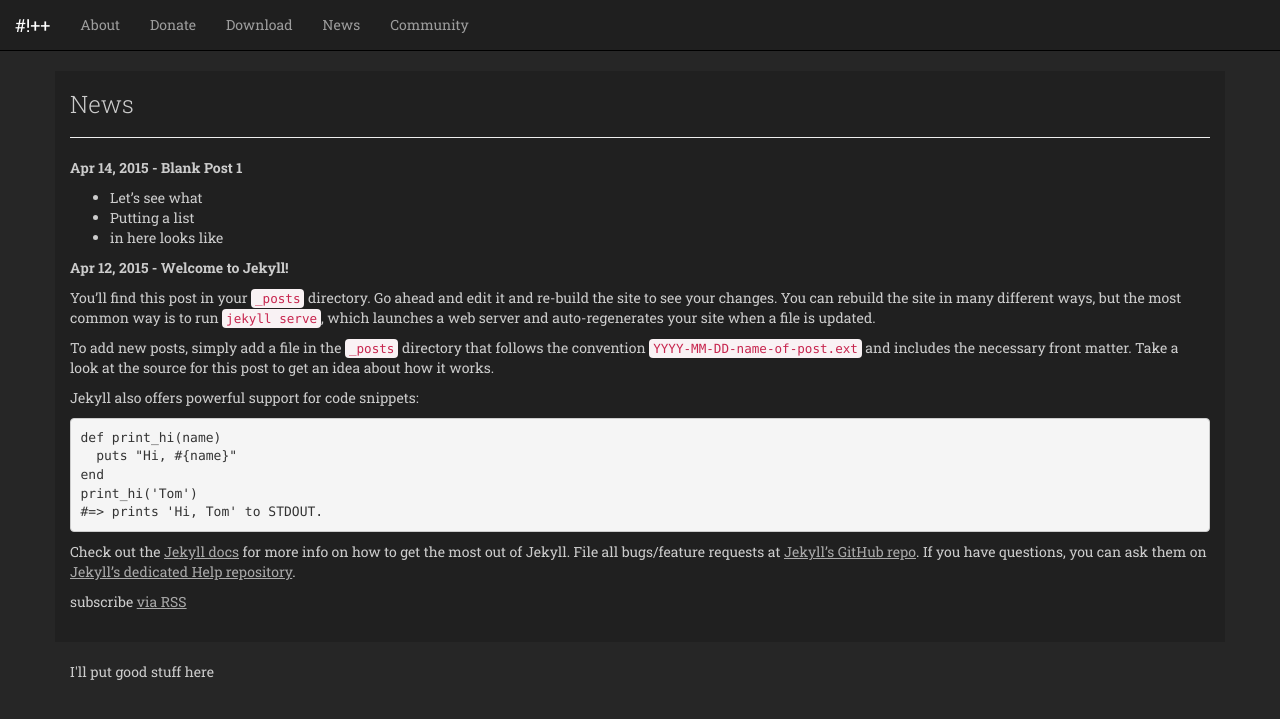
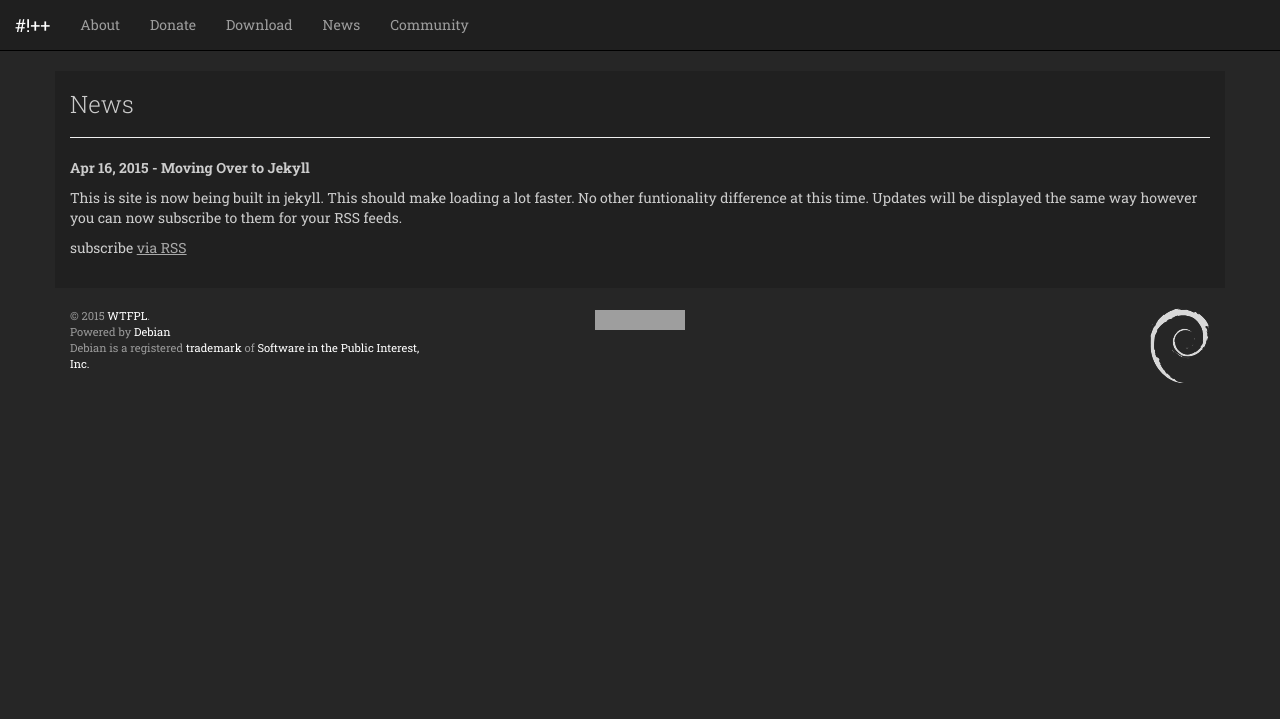
Before and after one commit to CBPP/crunchbangplusplus.org, a Jekyll site: the page built from pages/news.html, in a window 1280 px wide. Shown: the top 719 px of the page. Built offline with Jekyll 4.4.1, drawn with Linux system fonts in a browser that asks for light colours; nearby versions of some CDN libraries; grey boxes are pictures that could not be loaded.

Commit message:
added footer

```diff
--- a/_config.yml
+++ b/_config.yml
@@ -2,9 +2,9 @@
 title: Crunchbangplusplus
 email: lucas.overland@gmail.com
 description: > # this means to ignore newlines until "baseurl:"
-  Don't write a description here. It looks ugly.
-baseurl: "" # the subpath of your site, e.g. /blog/
-url: "http://yourdomain.com" # the base hostname & protocol for your site
+  GOD SAVE THE CRUNCH
+baseurl: ""
+url: "https://crunchbangplusplus.org"
 twitter_username: overlandandseas
 github_username:  cbpp
 
--- a/_includes/footer.html
+++ b/_includes/footer.html
@@ -1 +1,18 @@
-<p>I'll put good stuff here</p>
+<div class="container footer" >
+    <div class="row">
+      <div class="col-sm-4 col-xs-12">
+    <p>
+      &copy; 2015 <a href="http:///wtfpl.net" >WTFPL</a>.<br>
+      Powered by <a href="http://debian.org">Debian</a><br>
+      Debian is a registered <a href="https://www.debian.org/trademark">trademark</a> of <a href="http://www.spi-inc.org/">Software in the Public Interest, Inc.</a>
+    </p>
+    </div>
+    <div class="col-sm-4 align-middle col-xs-6">
+      <a href="https://www.digitalocean.com/?refcode=9ac8b5947349"><img src="https://www.digitalocean.com/assets/images/logos-badges/png/DO_Proudly_Hosted_Badge_White-0f0151a4.png" alt="COMWITHITNOW" /></a>
+    </div>
+    <div class="col-sm-4 align-right col-xs-6" >
+      <!-- <%= link_to image_tag('openlogo-nd2.svg'), 'https://debian.org' %> -->
+      <a href="https://debian.org"><img src="/assets/images/openlogo-nd2.svg" alt="Debian Logo"></a>
+    </div>
+  </div>
+  </div>
--- a/_layouts/default.html
+++ b/_layouts/default.html
@@ -9,9 +9,9 @@
     <div class="container" id="content">
         {{ content }}
     </div>
-    <div class="container">
+    <!-- <div class="container"> -->
       {% include footer.html %}
-    </div>
+    <!-- </div> -->
 
   </body>
 
--- a/_posts/2015-04-12-welcome-to-jekyll.markdown
+++ /dev/null
@@ -1,25 +0,0 @@
----
-layout: post
-title:  "Welcome to Jekyll!"
-date:   2015-04-12 14:59:25
-categories: jekyll update
----
-You’ll find this post in your `_posts` directory. Go ahead and edit it and re-build the site to see your changes. You can rebuild the site in many different ways, but the most common way is to run `jekyll serve`, which launches a web server and auto-regenerates your site when a file is updated.
-
-To add new posts, simply add a file in the `_posts` directory that follows the convention `YYYY-MM-DD-name-of-post.ext` and includes the necessary front matter. Take a look at the source for this post to get an idea about how it works.
-
-Jekyll also offers powerful support for code snippets:
-
-{% highlight ruby %}
-def print_hi(name)
-  puts "Hi, #{name}"
-end
-print_hi('Tom')
-#=> prints 'Hi, Tom' to STDOUT.
-{% endhighlight %}
-
-Check out the [Jekyll docs][jekyll] for more info on how to get the most out of Jekyll. File all bugs/feature requests at [Jekyll’s GitHub repo][jekyll-gh]. If you have questions, you can ask them on [Jekyll’s dedicated Help repository][jekyll-help].
-
-[jekyll]:      http://jekyllrb.com
-[jekyll-gh]:   https://github.com/jekyll/jekyll
-[jekyll-help]: https://github.com/jekyll/jekyll-help
--- a/_posts/2015-4-13-jekyll-yo.md
+++ /dev/null
@@ -1,10 +0,0 @@
----
-layout: post
-title:  "Blank Post 1"
-date:   2015-04-14 00:00:00
-categories: cbpp update
----
-
-+ Let's see what
-+ Putting a list
-+ in here looks like
--- /dev/null
+++ b/_posts/2015-4-16-migration-to-jekyll.md
@@ -0,0 +1,9 @@
+---
+layout: post
+title:  "Moving Over to Jekyll"
+date:   2015-04-16 00:00:00
+categories: cbpp update
+---
+
+This is site is now being built in jekyll. This should make loading a lot faster.
+No other funtionality difference at this time. Updates will be displayed the same way however you can now subscribe to them for your RSS feeds.
--- a/assets/css/stylesheet.scss
+++ b/assets/css/stylesheet.scss
@@ -18,6 +18,9 @@ h1, h3, p, ul{
 h4{
   color: #444;
 }
+// .postcontent{
+//   padding: 0 15px;
+// }
 .navbar-inverse{
   background:rgba(20,20,20,0.4);
   border-bottom: 1px solid #000;
@@ -28,6 +31,7 @@ h4{
 .navbar-inverse .navbar-nav > .active > a, .navbar-inverse .navbar-nav > .active > a:hover, .navbar-inverse .navbar-nav > .active > a:focus{
   background:rgba(20,20,20,0.7);
 }
+
 
 h3{
   font-family: 'Roboto Slab', serif;
--- a/pages/news.html
+++ b/pages/news.html
@@ -8,7 +8,7 @@ permalink: /news/
   {% for post in site.posts %}
     <!-- <li> -->
 <p><strong>{{ post.date | date: "%b %-d, %Y" }} - {{ post.title }}</strong></p>
-<p class="post">
+<p class="postcontent">
   {{post.content}}
 </p>
       <!-- <h4>
```
Also changed, not shown: assets/images/openlogo-nd2.svg (added), 1 other file.
